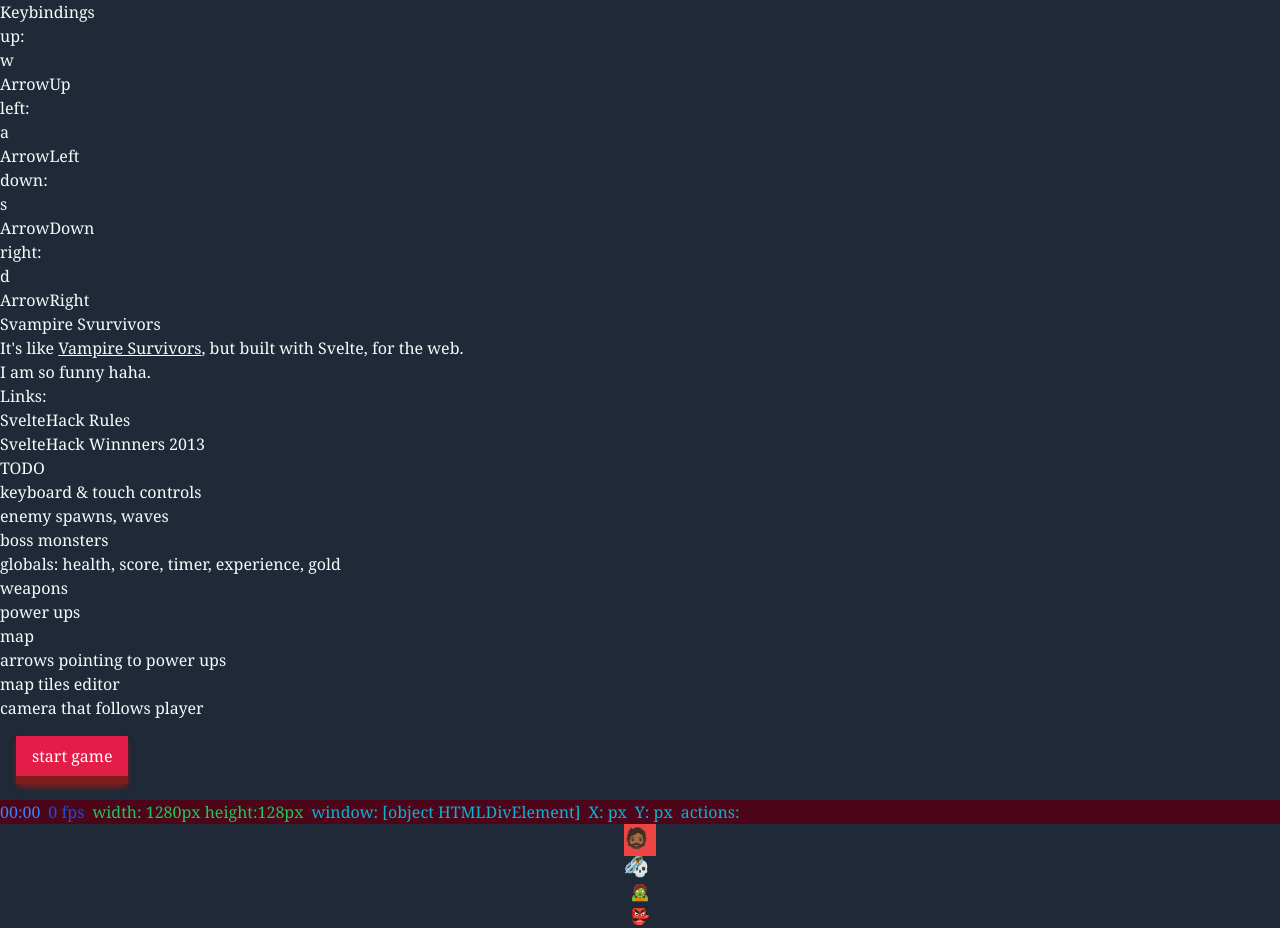
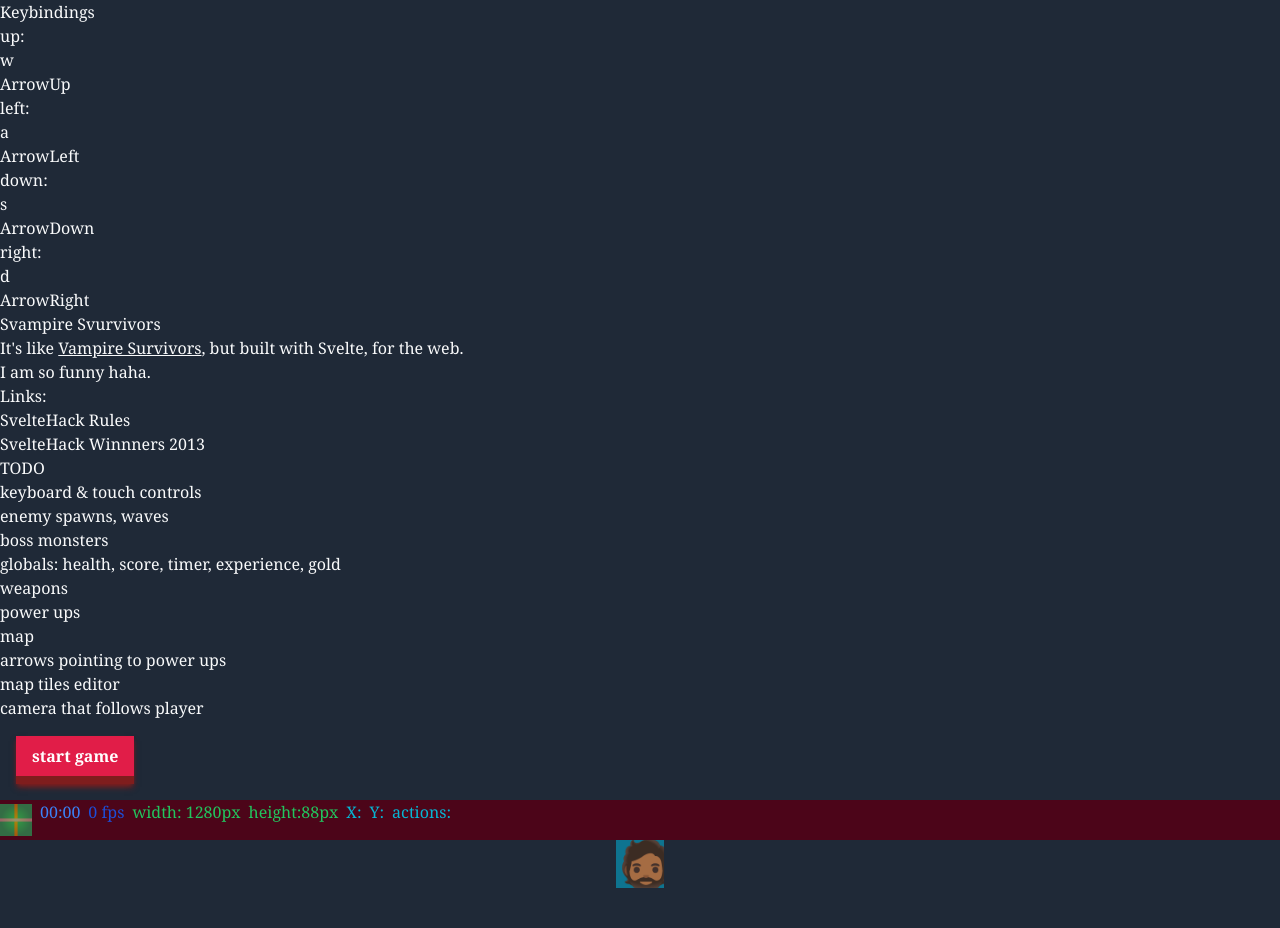
Before and after one commit to saitheninja/svampire-svurvivors, a SvelteKit app: page / in a window 1280 px wide. After the commit the page ends 888 px from the top, so only its background shows below. Built offline with nearby package versions, Linux system fonts and the light colour scheme.

Commit message:
Scroll the map on input

```diff
--- a/src/routes/+page.svelte
+++ b/src/routes/+page.svelte
@@ -10,8 +10,8 @@
   const mapForest: Map = {
     name: "forest",
     imagePath: "./map-forest.svg",
-    height: 8000,
-    width: 8000,
+    height: 4000,
+    width: 4000,
   };
 
   interface Weapon {
@@ -48,7 +48,7 @@
     name: "player",
     health: 100,
     spriteEmoji: "🧔🏾",
-    speed: 10,
+    speed: 50,
     weapons: weaponsAll,
   };
 
@@ -97,10 +97,13 @@
   let actionsActive: string[] = $state([]);
 
   function setMap(el: HTMLElement, map: Map) {
+    // set image properties
     el.style.backgroundImage = `url(${map.imagePath})`;
     el.style.backgroundSize = `${map.width}px ${map.height}px`;
-    el.style.backgroundPositionX = `${map.width / 2}px`;
-    el.style.backgroundPositionY = `${map.height / 2}px`;
+
+    // set position to center
+    el.style.backgroundPositionX = `${(map.width + el.clientWidth) / 2}px`;
+    el.style.backgroundPositionY = `${(map.height + el.clientHeight) / 2}px`;
   }
 
   function startGame() {
@@ -110,11 +113,11 @@
       return;
     }
 
+    // fullscreen
+    elGameWindow.requestFullscreen();
+
     // load map
     setMap(elGameWindow, mapForest);
-
-    // fullscreen
-    elGameWindow.requestFullscreen();
 
     // start game loop
     window.requestAnimationFrame((timestamp) => {
@@ -142,7 +145,7 @@
 
     // scroll background
     if (!elGameWindow) return;
-    let bgX = elGameWindow.style.backgroundPositionX;
+    let bgX = elGameWindow.style.backgroundPositionX; // 4000px
     let bgY = elGameWindow.style.backgroundPositionY;
 
     bgX.replace("px", "");
@@ -153,8 +156,39 @@
 
     let map = mapForest;
 
-    bgXInt = Math.max(map.width - clientWidth / 2, bgXInt + 1);
-    bgYInt = Math.max(map.height - clientHeight / 2, bgYInt + 1);
+    // parse inputs
+    let moveX = 0;
+    let moveY = 0;
+
+    if (actionsActive.includes("left")) {
+      moveX = moveX + 1;
+    }
+    if (actionsActive.includes("right")) {
+      moveX = moveX - 1;
+    }
+
+    if (actionsActive.includes("down")) {
+      moveY = moveY - 1;
+    }
+    if (actionsActive.includes("up")) {
+      moveY = moveY + 1;
+    }
+
+    // add movement
+    bgXInt = bgXInt + moveX;
+    bgYInt = bgYInt + moveY;
+
+    const widthMin = 0;
+    const widthMax = map.width - clientWidth / 2;
+
+    const heightMin = 0;
+    const heightMax = map.height - clientHeight / 2;
+
+    if (bgXInt < widthMin) bgXInt = widthMin;
+    if (bgXInt > widthMax) bgXInt = widthMax;
+
+    if (bgYInt < heightMin) bgYInt = heightMin;
+    if (bgYInt > heightMax) bgYInt = heightMax;
 
     elGameWindow.style.backgroundPositionX = `${bgXInt}px`;
     elGameWindow.style.backgroundPositionY = `${bgYInt}px`;
@@ -214,19 +248,21 @@
 
 <form id="form-start-game" onsubmit={() => startGame()}>
   <button
-    class="m-4 border-b-8 border-red-900 bg-rose-600 px-4 py-2 text-white shadow-md shadow-red-900"
+    class="m-4 border-b-8 border-red-900 bg-rose-600 px-4 py-2 font-extrabold text-white shadow-md shadow-red-900"
     >start game</button
   >
 </form>
 
 <div
+  id="game-window"
   bind:this={elGameWindow}
   bind:clientWidth
   bind:clientHeight
-  id="game-window"
-  class="grid h-full w-full grid-cols-1"
+  class="flex h-full w-full flex-col bg-gray-800"
 >
-  <div id="top-ui" class="z-50 flex flex-row gap-2 bg-rose-950">
+  <div id="top-ui" class="z-50 flex h-max flex-row gap-2 bg-rose-950">
+    <img src={mapForest.imagePath} alt="Minimap of area {mapForest.name}" class="my-1 size-8" />
+
     <time
       id="timer"
       datetime="PT{timerMinutes}M{timerSeconds}S"
@@ -239,40 +275,39 @@
 
     <span class="text-blue-700">{fps} fps</span>
 
-    <span class="text-green-500">width: {clientWidth}px height:{clientHeight}px</span>
+    <span class="text-green-500">width: {clientWidth}px</span>
+    <span class="text-green-500">height:{clientHeight}px</span>
 
-    {#if elGameWindow}
-      <span class="text-cyan-500">window: {elGameWindow}</span>
-      <span class="text-cyan-500">X: {elGameWindow.style.backgroundPositionX}px</span>
-      <span class="text-cyan-500">Y: {elGameWindow.style.backgroundPositionY}px</span>
-    {/if}
+    <!-- <span class="text-cyan-500">window: {elGameWindow}</span> -->
+    <span class="text-cyan-500">X: {elGameWindow?.style.backgroundPositionX ?? ""}</span>
+    <span class="text-cyan-500">Y: {elGameWindow?.style.backgroundPositionY ?? ""}</span>
 
     <span class="text-cyan-500">actions: {actionsActive}</span>
   </div>
 
-  <div id="player" class="z-10 m-auto size-8 bg-red-500">
-    <span class="text-xl">{player.spriteEmoji}</span>
+  <div id="player" class="z-10 m-auto size-12 overflow-clip bg-cyan-700">
+    <span class="text-5xl">{player.spriteEmoji}</span>
     <span class="sr-only">{player.name}</span>
 
-    {#each player.weapons as weapon}
-      <div class="absolute z-20">
-        <span>{weapon.spriteEmoji}</span>
-        <span class="sr-only">{weapon.name}</span>
-      </div>
-    {/each}
+    <!-- {#each player.weapons as weapon} -->
+    <!--   <div class="absolute z-20"> -->
+    <!--     <span>{weapon.spriteEmoji}</span> -->
+    <!--     <span class="sr-only">{weapon.name}</span> -->
+    <!--   </div> -->
+    <!-- {/each} -->
   </div>
 
-  {#each enemiesAll as enemy}
-    <div class="z-0 m-auto">
-      <span>{enemy.spriteEmoji}</span>
-      <span class="sr-only">{enemy.name}</span>
-
-      {#each enemy.weapons as weapon}
-        <div class="absolute">
-          <span>{weapon.spriteEmoji}</span>
-          <span class="sr-only">{weapon.name}</span>
-        </div>
-      {/each}
-    </div>
-  {/each}
+  <!-- {#each enemiesAll as enemy} -->
+  <!--   <div class="z-0 m-auto"> -->
+  <!--     <span>{enemy.spriteEmoji}</span> -->
+  <!--     <span class="sr-only">{enemy.name}</span> -->
+  <!---->
+  <!--     {#each enemy.weapons as weapon} -->
+  <!--       <div class="absolute"> -->
+  <!--         <span>{weapon.spriteEmoji}</span> -->
+  <!--         <span class="sr-only">{weapon.name}</span> -->
+  <!--       </div> -->
+  <!--     {/each} -->
+  <!--   </div> -->
+  <!-- {/each} -->
 </div>
```
Also changed, not shown: static/map-forest.svg.
